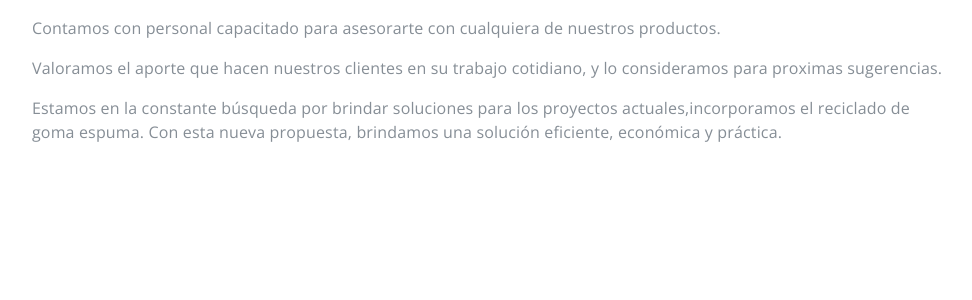
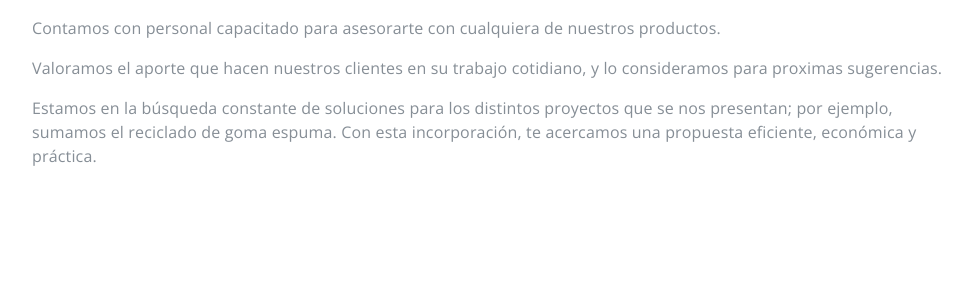
Before and after one commit to SandroSD/clienteTelas, a PHP site: page / in a window 1280 px wide. Shown: the part 2961-3261 px from the top of the page, without its empty margins (288-1260 px from the left). Run offline with PHP 8.4, Linux system fonts and the light colour scheme; some libraries are stand-ins or nearby versions; some web fonts are replaced.

Commit message:
cambios showroom

```diff
--- a/secciones/showroom.php
+++ b/secciones/showroom.php
@@ -7,7 +7,7 @@
         <p>Ofrecemos asesoramiento personalizado y presupuestos para cada proyecto.</p>
         <p>Contamos con personal capacitado para asesorarte con cualquiera de nuestros productos.</p>
         <p>Valoramos el aporte que hacen nuestros clientes en su trabajo cotidiano, y lo consideramos para proximas sugerencias.</p>
-        <p>Estamos en la constante búsqueda por brindar soluciones para los proyectos actuales,incorporamos el reciclado de goma espuma. Con esta nueva propuesta, brindamos una solución eficiente, económica y práctica.</p>
+        <p>Estamos en la búsqueda constante de soluciones para los distintos proyectos que se nos presentan; por ejemplo, sumamos el reciclado de goma espuma. Con esta incorporación, te acercamos una propuesta eficiente, económica y práctica.</p>
         </div>
         </div>
     </div>
```
